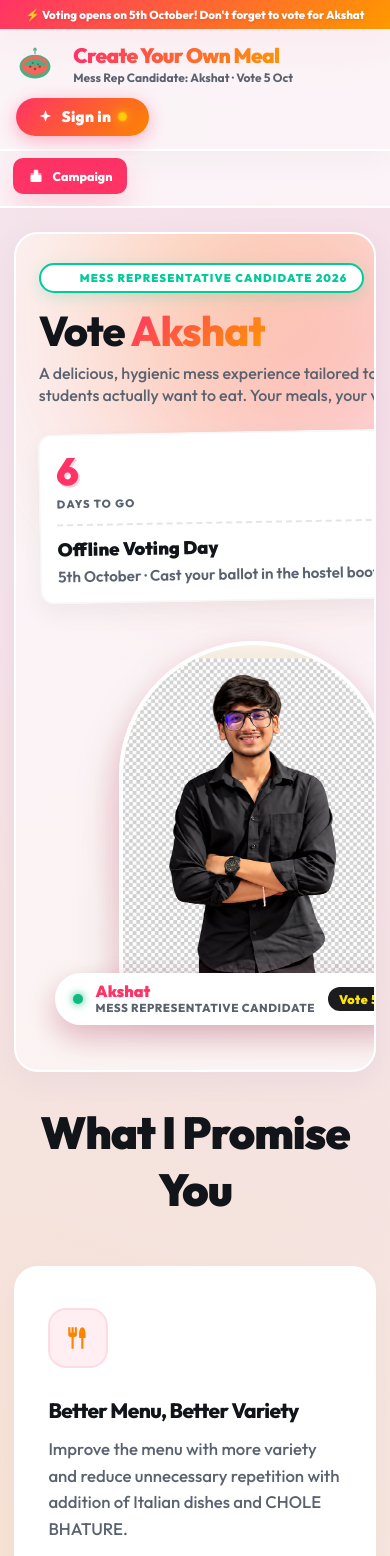
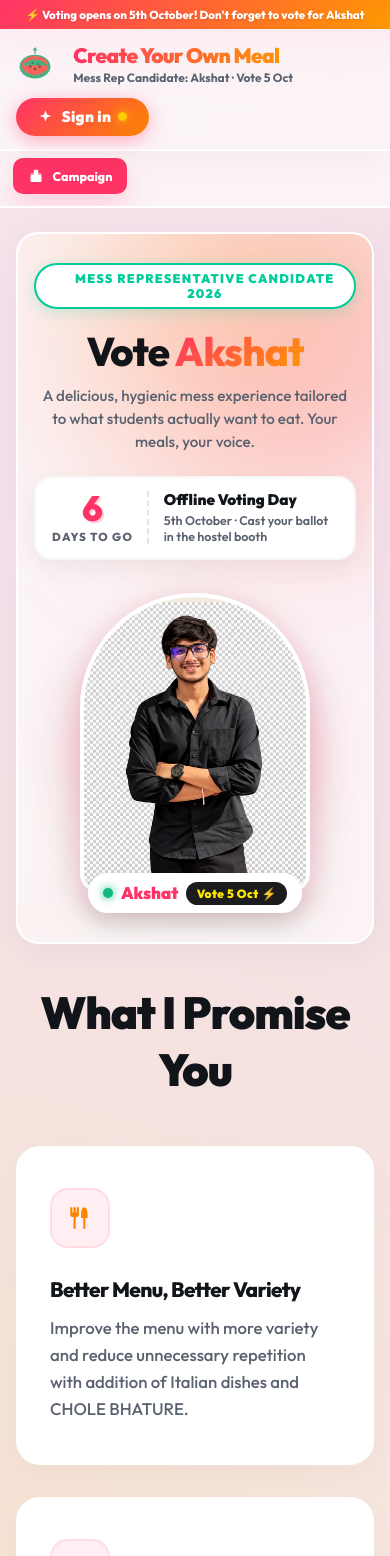
Before and after one commit to Akshuu1/Campign, a React (Vite) app: page / in a window 390 px wide. Shown: the top 1556 px of the page. Built offline with nearby package versions, Linux system fonts and the light colour scheme; no server answers.

Commit message:
fix mobile hero alignment and enable real-time firestore sync

```diff
--- a/src/components/AdminPortal.jsx
+++ b/src/components/AdminPortal.jsx
@@ -1,5 +1,7 @@
 import React, { useState, useEffect, useCallback } from "react";
 import { useAuth } from "../context/AuthContext";
+import { db } from "../firebase";
+import { collection, onSnapshot } from "firebase/firestore";
 import {
   CrownIcon, ChatIcon, UsersIcon, PlateIcon,
   VoteIcon, SearchIcon, TrashIcon, RefreshIcon, CheckIcon,
@@ -41,6 +43,7 @@ export default function AdminPortal({ onAnnouncementChange }) {
   const [suggestions, setSuggestions] = useState([]);
   const [students, setStudents] = useState([]);
   const [loading, setLoading] = useState(true);
+  const [firestoreRulesError, setFirestoreRulesError] = useState(false);
 
   // Filters for suggestions
   const [sugFilterStatus, setSugFilterStatus] = useState("all"); // all | new | starred | actioned
@@ -73,15 +76,84 @@ export default function AdminPortal({ onAnnouncementChange }) {
     }
   }, []);
 
+  // Real-time Firestore sync & background polling
   useEffect(() => {
-    if (isAuthenticated) {
-      loadData();
-      // Background auto-refresh every 12 seconds so new logins and updates sync live
-      const interval = setInterval(() => {
-        loadData(true);
-      }, 12000);
-      return () => clearInterval(interval);
+    if (!isAuthenticated) return;
+
+    loadData();
+
+    // 1. Instant Real-time Firestore listener for all logged-in students & dishes
+    let unsubUsers = () => {};
+    let unsubSug = () => {};
+
+    try {
+      unsubUsers = onSnapshot(collection(db, "users"), (snap) => {
+        setFirestoreRulesError(false);
+        const map = new Map();
+        snap.docs.forEach(docSnap => {
+          if (docSnap.id.startsWith("student_10") || docSnap.id.startsWith("mock")) return;
+          const d = docSnap.data();
+          const b = d.breakfast || [];
+          const l = d.lunch || [];
+          const s = d.snacks || [];
+          const dn = d.dinner || [];
+          const totalMeals = b.length + l.length + s.length + dn.length;
+
+          map.set(docSnap.id, {
+            uid: docSnap.id,
+            displayName: d.displayName || "Google Student",
+            email: d.email || "",
+            photoURL: d.photoURL || "",
+            emailVerified: d.emailVerified !== undefined ? d.emailVerified : true,
+            provider: d.provider || "google.com",
+            creationTime: d.creationTime || "",
+            lastSignInTime: d.lastSignInTime || "",
+            lastLoginAt: d.lastLoginAt?.toMillis ? d.lastLoginAt.toMillis() : (d.lastLoginAt || Date.now()),
+            meals: totalMeals,
+            votes: d.votes || 0,
+            menus: { Breakfast: b, Lunch: l, Snacks: s, Dinner: dn },
+            isGoogle: true
+          });
+        });
+
+        const list = Array.from(map.values()).filter(u => u && u.uid && !u.uid.startsWith("student_10") && !u.uid.startsWith("mock"));
+        list.sort((a, b) => {
+          const timeA = typeof a.lastLoginAt === "number" ? a.lastLoginAt : 0;
+          const timeB = typeof b.lastLoginAt === "number" ? b.lastLoginAt : 0;
+          return timeB - timeA;
+        });
+
+        if (list.length > 0) {
+          setStudents(list);
+        }
+      }, (err) => {
+        if (err.code === "permission-denied") {
+          setFirestoreRulesError(true);
+        }
+      });
+
+      // 2. Real-time Firestore listener for suggestions
+      unsubSug = onSnapshot(collection(db, "suggestions"), (snap) => {
+        setFirestoreRulesError(false);
+        const list = snap.docs.map(d => ({ id: d.id, ...d.data() }))
+          .filter(s => s && !["sug_1", "sug_2", "sug_3", "sug_4"].includes(s.id) && !s.id?.startsWith("mock"));
+        list.sort((a, b) => (b.createdAt || 0) - (a.createdAt || 0));
+        if (list.length > 0) {
+          setSuggestions(list);
+        }
+      }, (err) => {
+        if (err.code === "permission-denied") {
+          setFirestoreRulesError(true);
+        }
+      });
+    } catch (err) {
+      console.warn("Real-time setup note:", err);
     }
+
+    return () => {
+      unsubUsers();
+      unsubSug();
+    };
   }, [isAuthenticated, loadData]);
 
   const handleForceRefresh = () => {
@@ -337,6 +409,53 @@ export default function AdminPortal({ onAnnouncementChange }) {
           </button>
         </div>
       </header>
+
+      {/* Firestore Rules Alert (Shows only when rules block cross-device sync) */}
+      {firestoreRulesError && (
+        <div style={{
+          background: "#FEF2F2",
+          border: "2px solid #F87171",
+          borderRadius: "20px",
+          padding: "1.4rem 1.8rem",
+          marginBottom: "2rem",
+          display: "flex",
+          alignItems: "flex-start",
+          gap: "1.2rem",
+          color: "#991B1B",
+          boxShadow: "0 8px 24px rgba(220, 38, 38, 0.12)"
+        }}>
+          <ShieldIcon size={28} color="#DC2626" />
+          <div style={{ flex: 1 }}>
+            <strong style={{ fontSize: "1.1rem", display: "block", marginBottom: "0.35rem", color: "#B91C1C" }}>
+              ⚠️ Action Required: Firebase Firestore Rules are set to locked
+            </strong>
+            <p style={{ margin: "0 0 0.6rem", fontSize: "0.95rem", lineHeight: "1.5", color: "#7F1D1D" }}>
+              New logins from other devices cannot appear on this admin dashboard because Firestore rules are set to restricted (permission-denied).
+              To fix this in 30 seconds: Go to <strong>Firebase Console → Firestore Database → Rules</strong>, replace with the snippet below, and click <strong>Publish</strong>:
+            </p>
+            <pre style={{
+              background: "#1E1E24",
+              color: "#34D399",
+              padding: "0.8rem 1.2rem",
+              borderRadius: "10px",
+              fontFamily: "monospace",
+              fontSize: "0.88rem",
+              margin: "0 0 0.6rem",
+              overflowX: "auto"
+            }}>{`rules_version = '2';
+service cloud.firestore {
+  match /databases/{database}/documents {
+    match /{document=**} {
+      allow read, write: if true;
+    }
+  }
+}`}</pre>
+            <span style={{ fontSize: "0.85rem", color: "#991B1B", fontWeight: "600" }}>
+              ✓ Once you click Publish in Firebase Console, this banner will automatically disappear and all devices will sync live!
+            </span>
+          </div>
+        </div>
+      )}
 
       {/* KPI Stats Grid */}
       <div className={styles.kpiGrid}>
--- a/src/components/CampaignPage.module.css
+++ b/src/components/CampaignPage.module.css
@@ -41,14 +41,6 @@
   opacity: 0.35;
   z-index: 0;
   pointer-events: none;
-}
-
-@media (max-width: 880px) {
-  .hero {
-    grid-template-columns: 1fr;
-    padding: 2.5rem 1.8rem;
-    gap: 2.5rem;
-  }
 }
 
 .heroLeft, .heroRight { position: relative; z-index: 1; }
@@ -443,28 +435,229 @@
 
 /* Mobile Responsiveness */
 @media (max-width: 880px) {
-  .root { padding: 0.5rem 0.5rem 3rem; }
-  .hero { padding: 1.8rem 1.4rem; border-radius: 24px; gap: 1.5rem; margin-bottom: 2rem; }
-  .heroTitle { font-size: 2.6rem; margin-bottom: 0.6rem; }
-  .heroDesc { font-size: 1rem; margin-bottom: 1.5rem; line-height: 1.4; }
-  .roleBadge { font-size: 0.7rem; padding: 0.35rem 0.9rem; margin-bottom: 1rem; }
-  .voteDateRow { padding: 1rem; gap: 0.8rem; border-radius: 14px; flex-direction: column; width: 100%; align-items: flex-start; }
-  .voteDateCard { border-right: none; border-bottom: 2px dashed rgba(0,0,0,0.1); padding-right: 0; padding-bottom: 0.8rem; width: 100%; align-items: flex-start; }
-  .voteDateNum { font-size: 2.4rem; }
-  .voteDateLbl { font-size: 0.7rem; }
+  .root {
+    padding: 0.8rem 1rem 4rem;
+  }
 
-  .candidateArchFrame { width: 270px; height: 350px; border-radius: 135px 135px 24px 24px; }
-  .candidateLargeImg { transform: scale(1.35) translateY(10px); }
-  .candidateBackdropGlow { width: 240px; height: 240px; }
-  .candidateFloatingCard { padding: 0.5rem 1rem; margin-top: -18px; }
-  .candidateBadgeName { font-size: 1rem; }
+  .hero {
+    grid-template-columns: 1fr;
+    padding: 2.2rem 1.4rem;
+    border-radius: 28px;
+    gap: 2.2rem;
+    margin-bottom: 2.5rem;
+    text-align: center;
+  }
+
+  .heroLeft {
+    display: flex;
+    flex-direction: column;
+    align-items: center;
+    text-align: center;
+    width: 100%;
+  }
+
+  .roleBadge {
+    font-size: 0.78rem;
+    padding: 0.4rem 1.1rem;
+    margin: 0 auto 1.2rem;
+    gap: 0.4rem;
+  }
+
+  .heroTitle {
+    font-size: 3.2rem;
+    margin: 0 0 0.8rem;
+    line-height: 1.1;
+    text-align: center;
+  }
+
+  .heroDesc {
+    font-size: 1.05rem;
+    line-height: 1.5;
+    margin: 0 auto 1.8rem;
+    max-width: 95%;
+    text-align: center;
+  }
+
+  .voteDateRow {
+    transform: none; /* remove desktop -1deg tilt */
+    width: 100%;
+    max-width: 380px;
+    margin: 0 auto;
+    display: flex;
+    flex-direction: row;
+    align-items: center;
+    justify-content: center;
+    gap: 1.2rem;
+    padding: 0.9rem 1.4rem;
+    border-radius: 18px;
+  }
+
+  .voteDateCard {
+    border-right: 2px dashed rgba(0, 0, 0, 0.1);
+    border-bottom: none;
+    padding-right: 1.2rem;
+    padding-bottom: 0;
+    align-items: center;
+    flex-shrink: 0;
+  }
+
+  .voteDateNum {
+    font-size: 2.6rem;
+    line-height: 1;
+  }
+
+  .voteDateLbl {
+    font-size: 0.72rem;
+    margin-top: 0.2rem;
+  }
+
+  .voteDateInfo {
+    text-align: left;
+    gap: 0.25rem;
+  }
+
+  .voteDateInfo strong {
+    font-size: 1.05rem;
+  }
+
+  .voteDateInfo span {
+    font-size: 0.85rem;
+    line-height: 1.3;
+  }
+
+  .heroRight {
+    display: flex;
+    justify-content: center;
+    width: 100%;
+    margin-top: 0.5rem;
+  }
+
+  .candidateShowcase {
+    display: flex;
+    flex-direction: column;
+    align-items: center;
+    justify-content: center;
+    width: 100%;
+    max-width: 320px;
+    margin: 0 auto;
+    padding: 0;
+  }
+
+  .candidateBackdropGlow {
+    width: 250px;
+    height: 250px;
+  }
+
+  .candidateArchFrame {
+    width: 260px;
+    height: 340px;
+    border-radius: 130px 130px 24px 24px;
+    margin: 0 auto;
+  }
+
+  .candidateLargeImg {
+    transform: scale(1.32) translateY(6px);
+  }
+
+  .candidateFloatingCard {
+    margin-top: -20px;
+    padding: 0.5rem 1rem;
+    gap: 0.6rem;
+    max-width: 95%;
+    flex-wrap: wrap;
+    justify-content: center;
+    white-space: normal;
+    text-align: center;
+    box-shadow: 0 10px 25px rgba(0, 0, 0, 0.12);
+  }
+
+  .candidateBadgeName {
+    font-size: 1.05rem;
+  }
+
+  .candidateBadgeTag {
+    font-size: 0.68rem;
+  }
+
+  .candidateVoteOct5 {
+    font-size: 0.74rem;
+    padding: 0.25rem 0.65rem;
+  }
 
   .suggestInviteCard {
     flex-direction: column;
-    align-items: flex-start;
-    padding: 1.8rem 1.4rem;
-    gap: 1.2rem;
+    align-items: center;
+    text-align: center;
+    padding: 2.2rem 1.4rem;
+    border-radius: 24px;
+    gap: 1.4rem;
   }
-  .suggestInviteBtn { width: 100%; justify-content: center; }
-  .suggestInviteTitle { font-size: 1.4rem; }
+  .suggestInviteBtn {
+    width: 100%;
+    justify-content: center;
+  }
+  .suggestInviteTitle {
+    font-size: 1.5rem;
+  }
 }
+
+@media (max-width: 480px) {
+  .root {
+    padding: 0.5rem 0.6rem 3.5rem;
+  }
+
+  .hero {
+    padding: 1.8rem 1rem;
+    border-radius: 22px;
+    gap: 1.6rem;
+  }
+
+  .heroTitle {
+    font-size: 2.5rem;
+  }
+
+  .heroDesc {
+    font-size: 0.95rem;
+    margin-bottom: 1.4rem;
+  }
+
+  .voteDateRow {
+    gap: 0.9rem;
+    padding: 0.75rem 1rem;
+  }
+
+  .voteDateNum {
+    font-size: 2.2rem;
+  }
+
+  .voteDateCard {
+    padding-right: 0.9rem;
+  }
+
+  .voteDateInfo strong {
+    font-size: 0.95rem;
+  }
+
+  .voteDateInfo span {
+    font-size: 0.78rem;
+  }
+
+  .candidateArchFrame {
+    width: 230px;
+    height: 300px;
+    border-radius: 115px 115px 20px 20px;
+  }
+
+  .candidateLargeImg {
+    transform: scale(1.3) translateY(4px);
+  }
+
+  .candidateFloatingCard {
+    padding: 0.4rem 0.8rem;
+    gap: 0.5rem;
+  }
+
+  .candidateBadgeTag {
+    display: none;
+  }
+}
--- a/src/components/Leaderboard.jsx
+++ b/src/components/Leaderboard.jsx
@@ -1,5 +1,7 @@
 import React, { useEffect, useState, useCallback } from "react";
 import { useAuth } from "../context/AuthContext";
+import { db } from "../firebase";
+import { collection, onSnapshot } from "firebase/firestore";
 import {
   TrophyIcon, PlateIcon, VoteIcon, StarIcon, SearchIcon, SparkleIcon
 } from "./icons/Icons";
@@ -39,14 +41,18 @@ export default function Leaderboard() {
 
   useEffect(() => {
     loadLeaderboard();
-  }, [loadLeaderboard]);
 
-  // Periodic background live sync every 10s so dishes and votes stay updated
-  useEffect(() => {
-    const timer = setInterval(() => {
-      loadLeaderboard(true);
-    }, 10000);
-    return () => clearInterval(timer);
+    // Instant real-time update when any student adds dishes, votes, or registers
+    let unsub = () => {};
+    try {
+      unsub = onSnapshot(collection(db, "users"), () => {
+        loadLeaderboard(true);
+      }, (err) => {
+        console.warn("Leaderboard snapshot notice:", err.message);
+      });
+    } catch (e) {}
+
+    return () => unsub();
   }, [loadLeaderboard]);
 
   useEffect(() => {
--- a/src/index.css
+++ b/src/index.css
@@ -20,7 +20,13 @@
 }
 
 *, *::before, *::after { box-sizing: border-box; }
-html, body, #root { margin: 0; padding: 0; min-height: 100vh; }
+html, body {
+  margin: 0;
+  padding: 0;
+  min-height: 100vh;
+  overflow-x: hidden;
+}
+#root { min-height: 100vh; }
 
 body {
   font-family: 'Outfit', sans-serif;
--- a/src/services/dataService.js
+++ b/src/services/dataService.js
@@ -15,8 +15,8 @@ const STORAGE_KEYS = {
 
 // ─── HIGH CONCURRENCY CACHE & TIMEOUT CONFIG ──────────────────────────────────
 // Ensures 3000+ simultaneous students experience 0ms UI lag and instant cross-user syncing
-const CACHE_TTL_MS = 5 * 1000; // 5s fast sync TTL
-const NETWORK_TIMEOUT_MS = 3500; // 3.5s failsafe timeout
+const CACHE_TTL_MS = 3 * 1000; // 3s fast sync TTL
+const NETWORK_TIMEOUT_MS = 12000; // 12s failsafe timeout for mobile devices
 
 let memoryUsersCache = { data: null, timestamp: 0 };
 let memorySuggestionsCache = { data: null, timestamp: 0 };
@@ -264,8 +264,13 @@ export async function recordUserSession(user) {
       }, { merge: true }),
       NETWORK_TIMEOUT_MS
     );
+    console.info("✓ User profile synced to Firestore:", user.uid);
   } catch (e) {
-    // Non-fatal if offline
+    if (e.code === "permission-denied") {
+      console.error("⚠️ Firestore Security Rules blocked user sync (permission-denied). Please update Firestore Rules in Firebase Console to: allow read, write: if true;");
+    } else {
+      console.warn("Firestore user sync note:", e.message);
+    }
   }
 }
 
```
